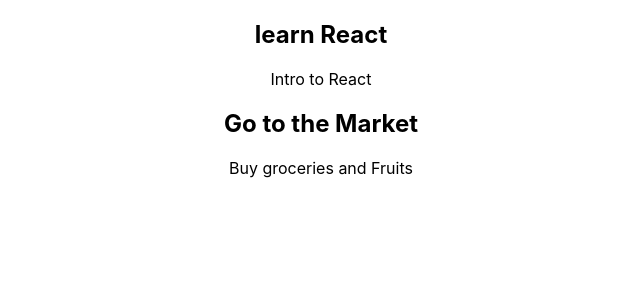
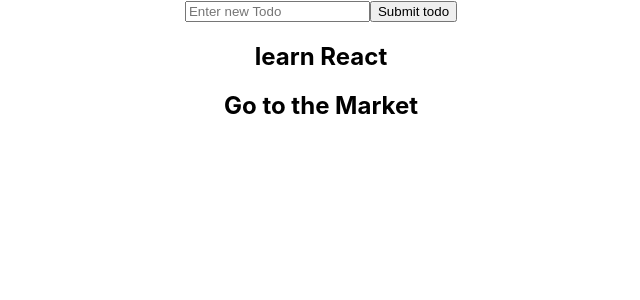
Before and after one commit to Seansama/to-do-app, a React (Create React App) app: page / in a window 1280 px wide. Shown: the top 300 px of the page, without its empty margins (319-959 px from the left). Built offline with nearby package versions, Linux system fonts and the light colour scheme.

Commit message:
Added todo form and newTodo state variable

```diff
--- a/src/Views/Home.js
+++ b/src/Views/Home.js
@@ -6,15 +6,31 @@
     const [todos, setTodos] = useState([{
         "id": 1,
         "title": "learn React",
-        "Description": "Intro to React"
+        "description": "Intro to React",
+        "status": false
     },
         {
             "id": 2,
             "title": "Go to the Market",
-            "Description": "Buy groceries and Fruits"
+            "description": "Buy groceries and Fruits",
+            "status": false
         }])
+    //new todo state
+    const [newTodo, setNewTodo] = useState("")
+//handle input change
+    const handleChange = (e) => {
+      e.preventDefault();
+    }
+    //function to add anew toDo
+       const AddNewToDo = () => {
+
+       }
     return(
         <div>
+            <form>
+                <input type="text" placeholder="Enter new Todo"/>
+                    <button type="submit">Submit todo</button>
+            </form>
             <ToDo todos={todos}/>
         </div>
         )
```
